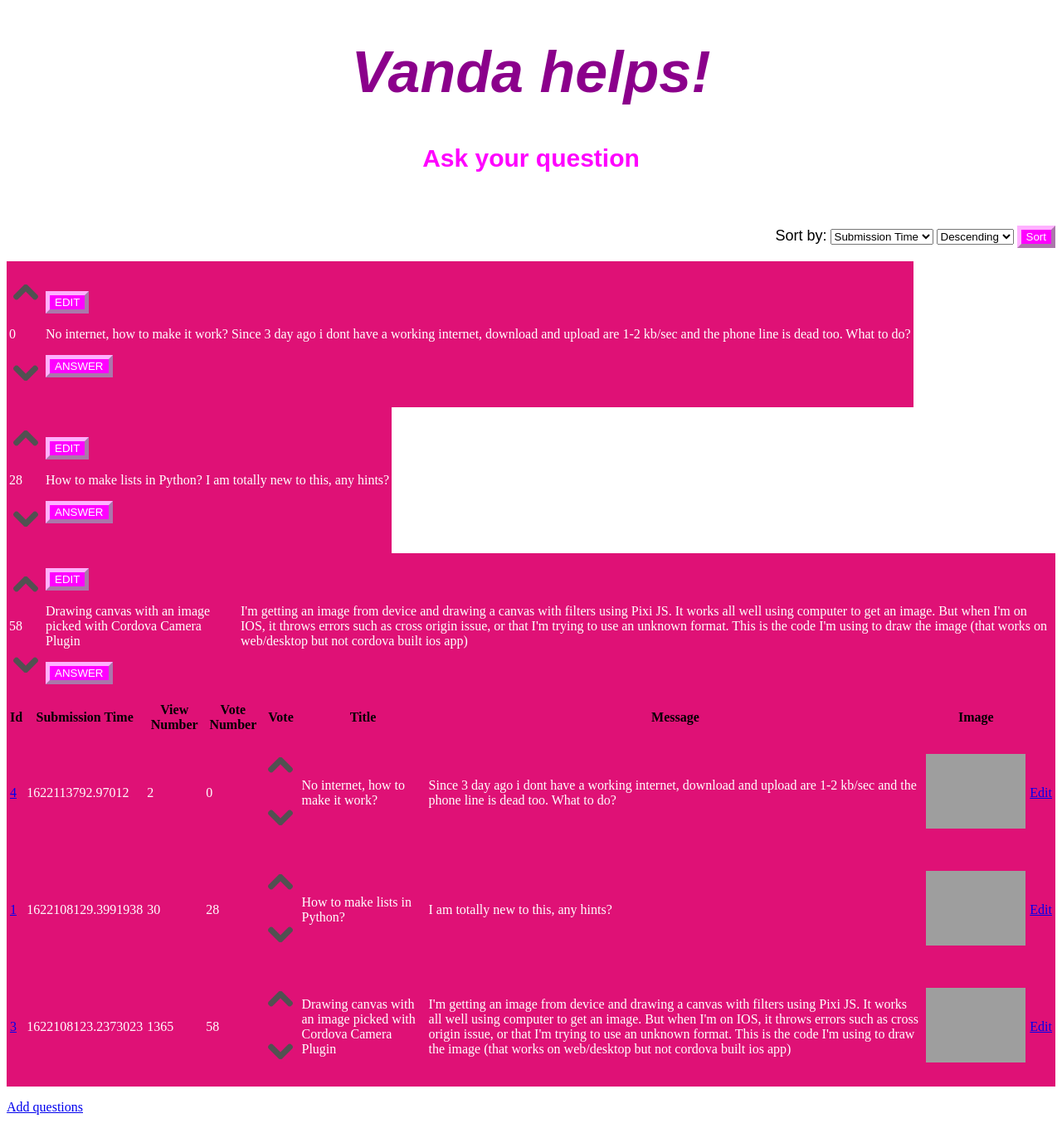
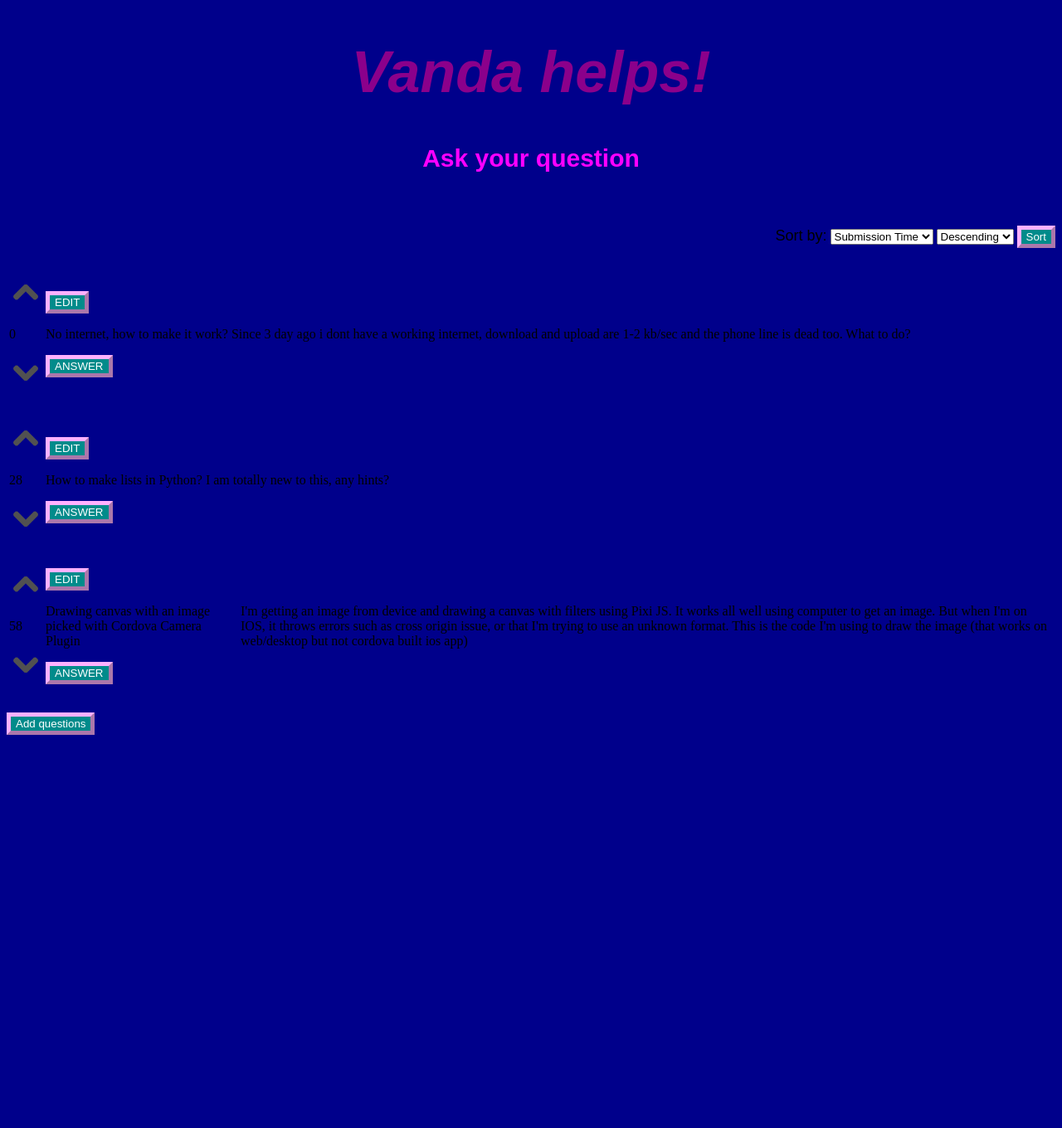
Before and after one commit to keresztenymarcell/webdoctor, a Flask app: page / in a window 1280 px wide. Shown: the whole page at 83% size. After the commit the page ends 886 px from the top, so only its background shows below. Run offline with Flask 2, Linux system fonts and the light colour scheme; grey boxes are pictures that could not be loaded.

Commit message:
Fixed list.html

```diff
--- a/sample_data/question.csv
+++ b/sample_data/question.csv
@@ -3,4 +3,4 @@ id,submission_time,view_number,vote_number,title,message,image
 3,1622108123.2373023,1365,58,Drawing canvas with an image picked with Cordova Camera Plugin,"I'm getting an image from device and drawing a canvas with filters using Pixi JS. It works all well using computer to get an image. But when I'm on IOS, it throws errors such as cross origin issue, or that I'm trying to use an unknown format.
 
 This is the code I'm using to draw the image (that works on web/desktop but not cordova built ios app)",
-4,1622113792.97012,2,0,"No internet, how to make it work?","Since 3 day ago i dont have a working internet, download and upload are 1-2 kb/sec and the phone line is dead too. What to do?",
+4,1622113792.97012,3,0,"No internet, how to make it work?","Since 3 day ago i dont have a working internet, download and upload are 1-2 kb/sec and the phone line is dead too. What to do?",
--- a/templates/base.html
+++ b/templates/base.html
@@ -5,7 +5,7 @@
         <title>{% block title %}{% endblock %}</title>
         <style>
             {% block style %}
-                body {
+                body {background-color:darkblue;
 
                 }
                 h1 {color:darkmagenta;
@@ -26,16 +26,11 @@
 
                 button {color: white;
                         font-family: Arial, Helvetica, sans-serif;
-                        background-color: magenta;
+                        background-color: #008b8b;
                         border-color: #ffb1ff;
                         border-width: 5px}
 
-                table {background-color:rgb(223, 17, 118);
-                        }
-
                 tr {border-bottom: 1px solid black;}
-
-                tbody {color:rgb(255, 255, 255);}
 
                 label {font-size:18px; font-family: Arial, Helvetica, sans-serif}
 
--- a/templates/list.html
+++ b/templates/list.html
@@ -58,7 +58,7 @@
             </tr>
         </table>
     {% endfor %}
-
+    <!--
     <table cellspacing="3">
         <thead>
             <tr>
@@ -90,6 +90,6 @@
                 </tr>
             {% endfor %}
         </tbody>
-    </table>
-    <p style="color:rgb(223, 17, 118)"><a href="/add-question">Add questions</a></p>
+    </table> -->
+    <p><a href="/add-question"><button>Add questions</button></a></p>
 {% endblock%}
```
